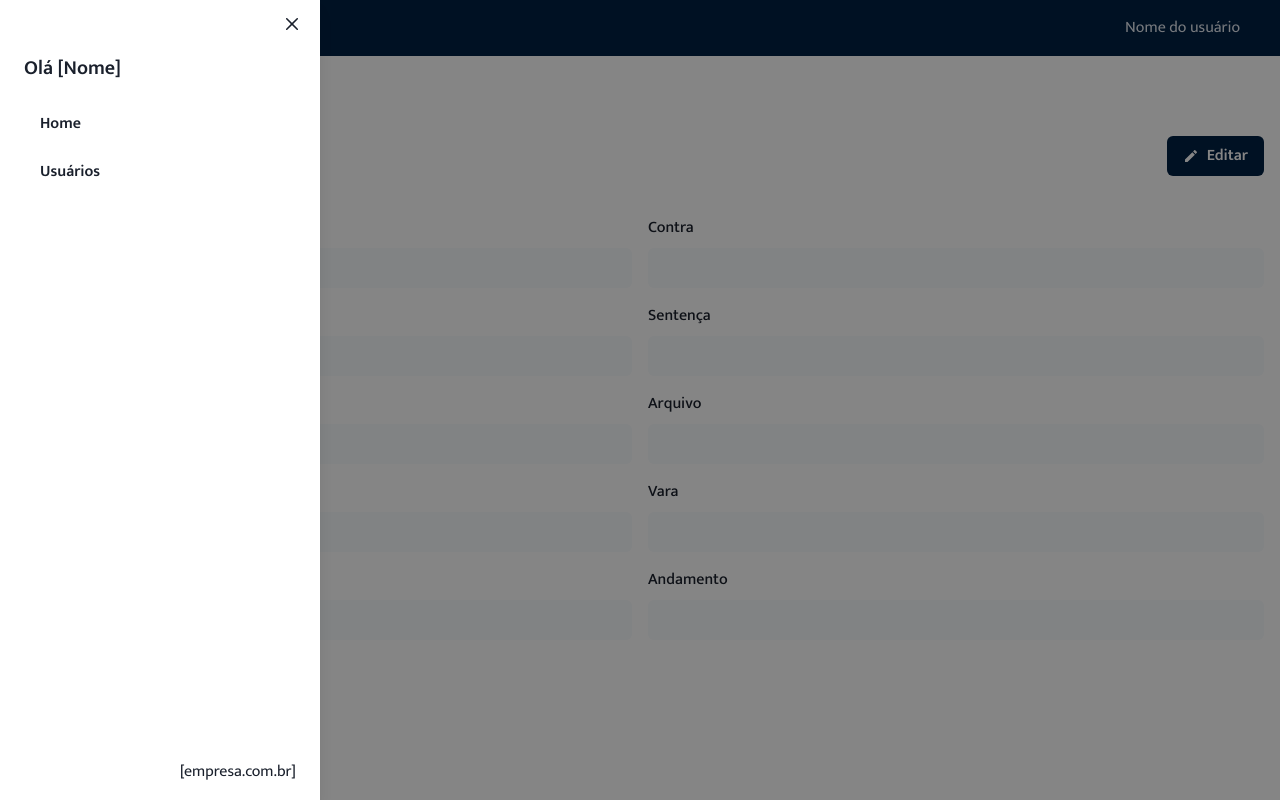
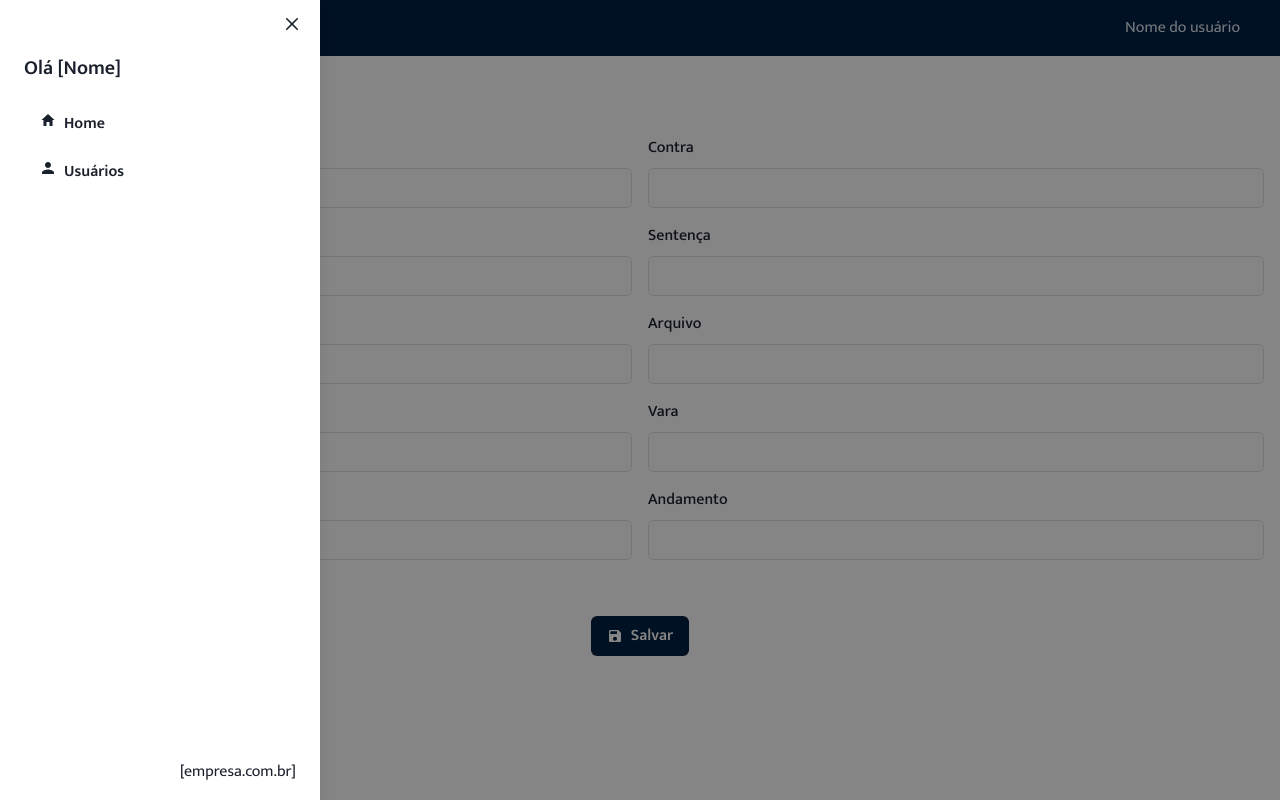
Before and after one commit to Rodrigokrvalho/advocacy-archive-frontend, a Next.js app: page /process/new in a window 1280 px wide. Both pictures are taken after a click on the button "abrir menu". Built offline with nearby package versions, Linux system fonts and the light colour scheme.

Commit message:
edit process and new process

```diff
--- a/src/components/Table/index.tsx
+++ b/src/components/Table/index.tsx
@@ -29,6 +29,7 @@ export function Table({ data, headers, children, onClickRow = () => {} }: Props)
         <Tbody>
           {data.map((data) => (
             <Tr
+              cursor="pointer"
               onClick={() => onClickRow(data.id)}
               _hover={{
                 bg: 'primary.100',
--- /dev/null
+++ b/src/components/buttons/BaseButton/index.tsx
@@ -0,0 +1,21 @@
+import { Button, ButtonProps } from "@chakra-ui/react";
+import { ReactNode } from "react";
+
+interface Props extends ButtonProps {
+  children: ReactNode;
+}
+
+export function BaseButton({ children, ...rest }: Props) {
+
+  return (
+    <Button
+      {...rest}
+      my={4}
+      _active={{
+        transform: "scale(0.95)"
+      }}
+    >
+      {children}
+    </Button>
+  );
+}
--- /dev/null
+++ b/src/components/buttons/MenuLink/index.tsx
@@ -0,0 +1,30 @@
+import { Button, ButtonProps } from "@chakra-ui/react";
+import Link from "next/link";
+import { ReactNode } from "react";
+
+interface Props extends ButtonProps {
+  children: ReactNode;
+  href: string;
+}
+
+export function MenuLink({ href, children, ...rest }: Props) {
+
+  return (
+    <Link href={href} passHref>
+      <Button
+        {...rest}
+        variant="unstyled"
+        colorScheme="primary"
+        type="button"
+        w="full"
+        px={4}
+        textAlign="start"
+        _hover={{
+          bg: 'primary.50',
+        }}
+      >
+        {children}
+      </Button>
+    </Link>
+  );
+}
--- /dev/null
+++ b/src/components/forms/ProcessForm/index.tsx
@@ -0,0 +1,62 @@
+import { BaseInput } from "@/components/inputs/BaseInput";
+import { Button, Flex, SimpleGrid } from "@chakra-ui/react";
+
+interface Props {
+  isEditing?: boolean;
+}
+
+export function ProcessForm({
+  isEditing = false,
+}: Props) {
+
+  return (
+    <>
+      <SimpleGrid
+        columns={[1, 1, 2]}
+        spacing={4}
+        mt={10}
+      >
+        <BaseInput
+          label="Cliente"
+          disabled={!isEditing}
+        />
+        <BaseInput
+          label="Contra"
+          disabled={!isEditing}
+        />
+        <BaseInput
+          label="Nº Processo"
+          disabled={!isEditing}
+        />
+        <BaseInput
+          label="Sentença"
+          disabled={!isEditing}
+        />
+        <BaseInput
+          label="Nº Ordem"
+          disabled={!isEditing}
+        />
+        <BaseInput
+          label="Arquivo"
+          disabled={!isEditing}
+        />
+        <BaseInput
+          label="CPF/CNPJ"
+          disabled={!isEditing}
+        />
+        <BaseInput
+          label="Vara"
+          disabled={!isEditing}
+        />
+        <BaseInput
+          label="Ação"
+          disabled={!isEditing}
+        />
+        <BaseInput
+          label="Andamento"
+          disabled={!isEditing}
+        />
+      </SimpleGrid>
+    </>
+  );
+}
--- a/src/components/BaseInput/index.tsx
+++ b/src/components/inputs/BaseInput/index.tsx
@@ -12,6 +12,7 @@ export function BaseInput({ label, ...rest }: Props) {
       <FormLabel htmlFor={rest.name}>{label}</FormLabel>
       <Input
         {...rest}
+        borderColor="primary.100"
         _disabled={{
           border: '0',
           bg: 'gray.50'
--- a/src/layout/Header/index.tsx
+++ b/src/layout/Header/index.tsx
@@ -1,4 +1,4 @@
-import { Box, Button, Container, Flex, Slider, Text, useDisclosure } from "@chakra-ui/react";
+import { Box, Button, Container, Flex, IconButton, Slider, Text, useDisclosure } from "@chakra-ui/react";
 import { FiMenu } from "react-icons/fi";
 import { Menu } from "../Menu";
 
@@ -25,8 +25,9 @@ export function Header({}: Props) {
         w="full"
         zIndex={10}
       >
-        <Button
-          leftIcon={<FiMenu size={28} color="white" />}
+        <IconButton
+          aria-label="abrir menu"
+          icon={<FiMenu size={28} color="white" />}
           variant="ghost"
           onClick={onOpen}
           _hover={{}}
--- a/src/layout/Menu/index.tsx
+++ b/src/layout/Menu/index.tsx
@@ -1,5 +1,7 @@
+import { MenuLink } from "@/components/buttons/MenuLink";
 import { Button, Drawer, DrawerBody, DrawerCloseButton, DrawerContent, DrawerFooter, DrawerHeader, DrawerOverlay, Heading, VStack } from "@chakra-ui/react";
 import Link from "next/link";
+import { IoMdHome, IoMdPerson } from "react-icons/io";
 
 interface Props {
   isOpen: boolean;
@@ -25,38 +27,19 @@ export function Menu({ btnRef, isOpen, onClose }: Props) {
 
         <DrawerBody>
           <VStack align="stretch">
+            <MenuLink
+              href="/"
+              leftIcon={<IoMdHome />}
+            >
+              Home
+            </MenuLink>
 
-            <Link href={'/'}>
-              <Button
-                variant="unstyled"
-                colorScheme="primary"
-                type="button"
-                w="full"
-                px={4}
-                textAlign="start"
-                _hover={{
-                  bg: 'primary.50',
-                }}
-              >
-                Home
-              </Button>
-            </Link>
-            <Link href={'/users'}>
-
-              <Button
-                variant="unstyled"
-                colorScheme="primary"
-                type="button"
-                w="full"
-                px={4}
-                textAlign="start"
-                _hover={{
-                  bg: 'primary.50',
-                }}
-              >
-                Usuários
-              </Button>
-            </Link>
+            <MenuLink
+              href="/"
+              leftIcon={<IoMdPerson />}
+            >
+              Usuários
+            </MenuLink>
           </VStack>
         </DrawerBody>
 
--- a/src/pages/process/[id].tsx
+++ b/src/pages/process/[id].tsx
@@ -1,4 +1,5 @@
-import { BaseInput } from "@/components/BaseInput";
+import { BaseInput } from "@/components/inputs/BaseInput";
+import { ProcessForm } from "@/components/forms/ProcessForm";
 import { Header } from "@/layout/Header";
 import { Button, Center, Container, Flex, SimpleGrid } from "@chakra-ui/react";
 import { useRouter } from "next/router";
@@ -19,63 +20,19 @@ export default function Process({}: Props) {
 
       <main>
         <Container maxW="container.xl">
-          {!isEditing && (
-            <Flex justifyContent="flex-end" mt={20}>
+          <Flex justifyContent="flex-end" mt={20} h={5}>
+            {!isEditing && (
               <Button
                 leftIcon={<IoMdCreate />}
                 onClick={() => setIsEditing(true)}
               >
                 Editar
               </Button>
-            </Flex>
-          )}
+            )}
+          </Flex>
 
-          <SimpleGrid
-            columns={[1, 1, 2]}
-            spacing={4}
-            mt={10}
-          >
-            <BaseInput
-              label="Cliente"
-              disabled={!isEditing}
-            />
-            <BaseInput
-              label="Contra"
-              disabled={!isEditing}
-            />
-            <BaseInput
-              label="Nº Processo"
-              disabled={!isEditing}
-            />
-            <BaseInput
-              label="Sentença"
-              disabled={!isEditing}
-            />
-            <BaseInput
-              label="Nº Ordem"
-              disabled={!isEditing}
-            />
-            <BaseInput
-              label="Arquivo"
-              disabled={!isEditing}
-            />
-            <BaseInput
-              label="CPF/CNPJ"
-              disabled={!isEditing}
-            />
-            <BaseInput
-              label="Vara"
-              disabled={!isEditing}
-            />
-            <BaseInput
-              label="Ação"
-              disabled={!isEditing}
-            />
-            <BaseInput
-              label="Andamento"
-              disabled={!isEditing}
-            />
-          </SimpleGrid>
+          <ProcessForm isEditing={isEditing} />
+
           {isEditing && (
             <Center gap={20} mt={12}>
               <Button
--- /dev/null
+++ b/src/pages/process/new.tsx
@@ -0,0 +1,30 @@
+import { BaseButton } from "@/components/buttons/BaseButton";
+import { ProcessForm } from "@/components/forms/ProcessForm";
+import { Header } from "@/layout/Header";
+import { Center, Container } from "@chakra-ui/react";
+import { IoMdSave } from "react-icons/io";
+
+interface Props {
+
+}
+
+export default function NewProcess({}: Props) {
+
+  return (
+    <>
+      <Header />
+      <Container maxW="container.xl" mt={20}>
+        <ProcessForm isEditing={true} />
+
+        <Center mt={10}>
+
+          <BaseButton
+            leftIcon={<IoMdSave />}
+          >
+            Salvar
+          </BaseButton>
+        </Center>
+      </Container>
+    </>
+  );
+}
```
Also changed, not shown: src/components/filters/MainFilters/index.tsx (+6 -10 lines), src/pages/index.tsx (+9 -1 lines).
